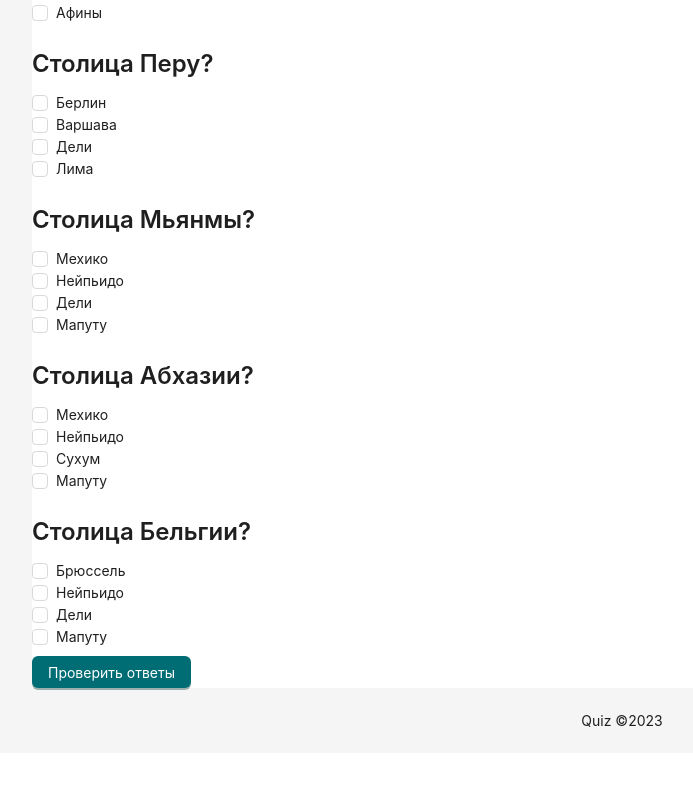
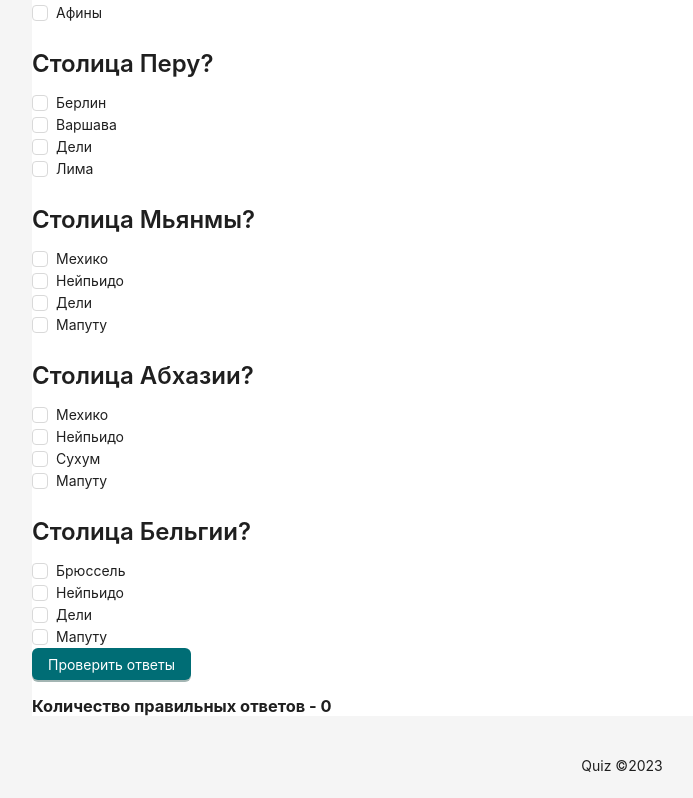
Before and after one commit to OlesyaSemiguk/quiz_sputnik, a React app: page / in a window 1280 px wide. Shown: the part 508-1306 px from the top of the page, without its empty margins (18-711 px from the left). Before the commit the page ends 1261 px from the top, so only its background shows below. Built offline with nearby package versions, Linux system fonts and the light colour scheme.

Commit message:
Added display of the number of correct answers

```diff
--- a/src/components/Quiz/Quiz.tsx
+++ b/src/components/Quiz/Quiz.tsx
@@ -1,28 +1,36 @@
 import { QuestionBlock } from 'components/QuestionBlock/QuestionBlock'
 import { questionsData } from 'data/question'
-import { Button, Space } from 'antd'
-import React from 'react'
+import { Button, Space, Modal } from 'antd'
+import React, { useState } from 'react'
 import { useDispatch, useSelector } from 'react-redux/es/exports'
 import { FinishQuiz } from 'reducers/reposReducer'
 import { QuizCheckAnswer } from './QuizCheckAnswer'
 import { RootState } from 'reducers/store'
+import { SmileOutlined } from '@ant-design/icons'
+import { Typography } from 'antd'
+
 export const Quiz = () => {
   const dispatch = useDispatch()
   const answers = useSelector((state: RootState) => state.store.answers)
+
+  const [quantityСorrectAnswer, setQuantity] = useState(0)
   function CheckAnswerButton() {
     dispatch(FinishQuiz())
     QuizCheckAnswer(answers)
+    setQuantity(QuizCheckAnswer(answers))
+    console.log('Количество правильных ответов', quantityСorrectAnswer)
   }
+  const isFinish = useSelector((state: RootState) => state.store.isFinish)
+  const { Title } = Typography
 
   return (
     <div className="quiz">
-      <Space direction="vertical">
       <div className="quiz_question">
         {questionsData.map(questionData => (
           <QuestionBlock question={questionData} key={questionData.id} />
         ))}
       </div>
-        <div className="quiz_button_finish">
+
       <Button
         type="primary"
         onClick={() => {
@@ -31,8 +39,9 @@ export const Quiz = () => {
       >
         Проверить ответы
       </Button>
-        </div>
-      </Space>
+      <h3 className="quiz">
+        Количество правильных ответов - {quantityСorrectAnswer}
+      </h3>
     </div>
   )
 }
--- a/src/components/Quiz/QuizCheckAnswer.ts
+++ b/src/components/Quiz/QuizCheckAnswer.ts
@@ -12,9 +12,11 @@ import { useDispatch, useSelector } from 'react-redux'
 import { ChooseAnswer, CurrentQuestion } from 'reducers/reposReducer'
 import { store } from 'reducers/store'
 import { RootState } from 'reducers/store'
-export const QuizCheckAnswer = (answersUser: { [key: number]: number }) => {
-  console.log(answersUser)
+export const QuizCheckAnswer = (answersUser: {
+  [key: number]: number
+}): number => {
   let quantityСorrectAnswer = 0
+
   for (let key in answersUser) {
     let numQuestion = Number(key)
     let chooseUserAnswer = questionsData.find(
@@ -25,5 +27,7 @@ export const QuizCheckAnswer = (answersUser: { [key: number]: number }) => {
     console.log('Выбранные ответ', chooseUserAnswer)
   }
   console.log('Количество правильных ответов', quantityСorrectAnswer)
+  return quantityСorrectAnswer
+
   console.log('Ответов', questionsData)
 }
```
Also changed, not shown: src/components/Quiz/quiz.scss (added). Lines whose indentation alone changed are shown as unchanged.
